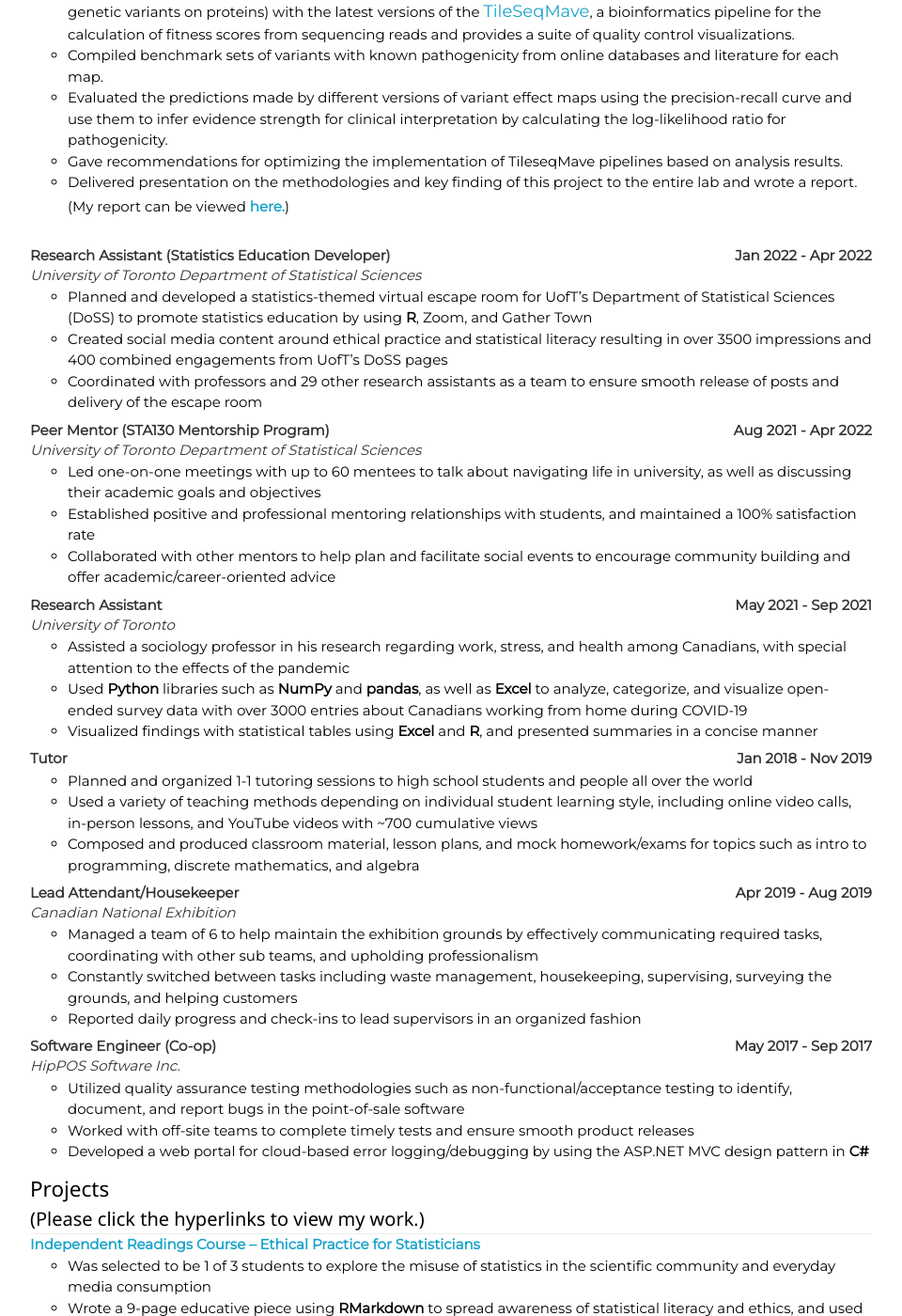
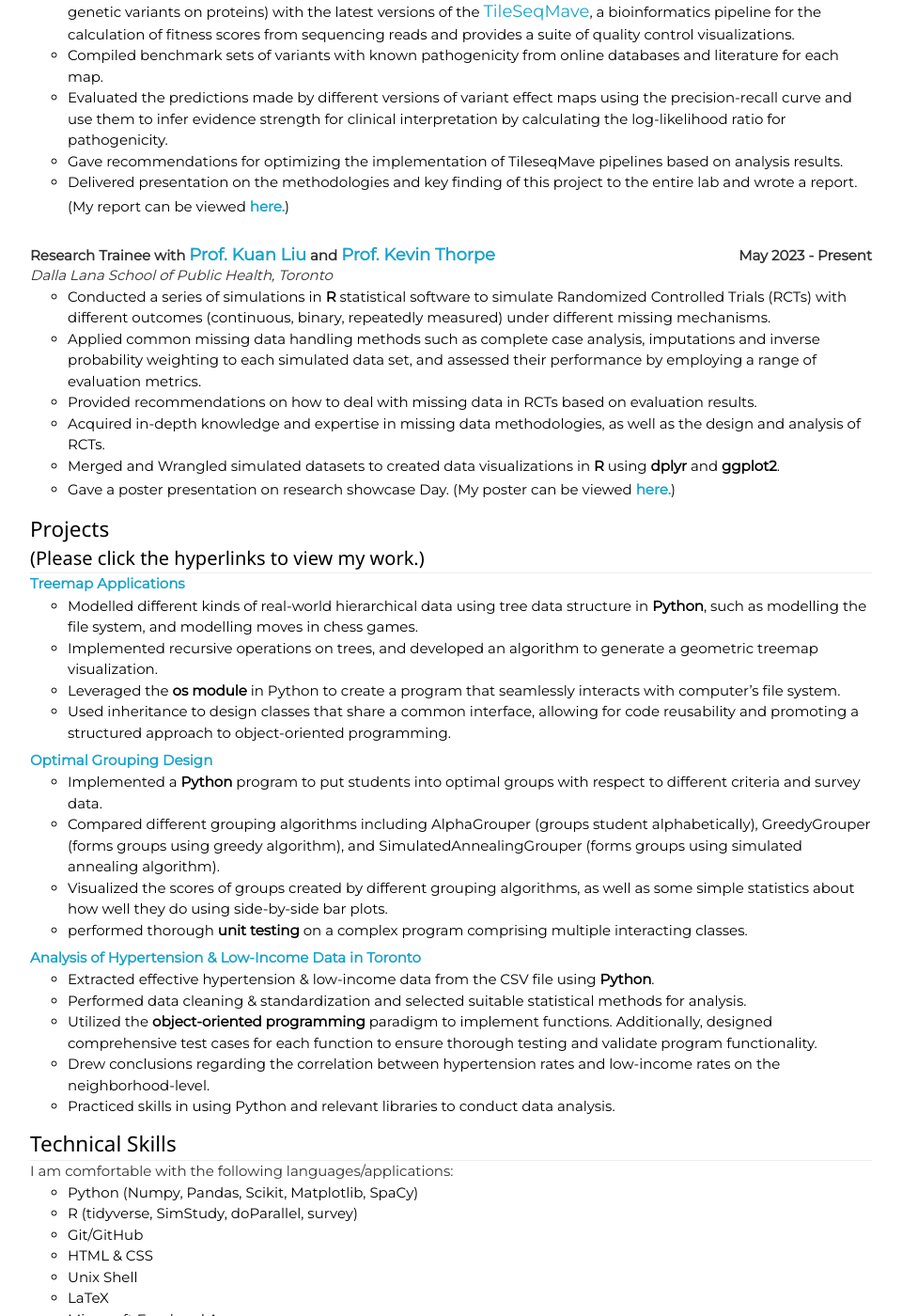
Before and after one commit to Bilin22/Bilin22.github.io, a Jekyll site: the page built from cv.md, in a window 1280 px wide and 1400 px high, scrolled down 403 px. Shown: the whole window at 94% size, without its empty margins (160-1120 px from the left). Built offline with Jekyll 4.4.1, drawn with Linux system fonts in a browser that asks for light colours; some of the changed text lies outside the part shown.

Commit message:
update new content

```diff
--- a/cv.md
+++ b/cv.md
@@ -23,6 +23,7 @@
 
 *Lunenfeld-Tanenbaum Research Institute @Sinai Health, Toronto*
 
+
 * Re-processed the raw data underlying existing variant effect maps (atlas of the functional effects of all possible genetic variants on proteins) with the latest versions of the [TileSeqMave](https://github.com/rothlab/tileseqMave/tree/c60d66c92665467d38ab203b7b18a075e719be87), a bioinformatics pipeline for the calculation of fitness scores from sequencing reads and provides a suite of quality control visualizations.
 * Compiled benchmark sets of variants with known pathogenicity from online databases and literature for each map.
 * Evaluated the predictions made by different versions of variant effect maps using the precision-recall curve and use them to infer evidence strength for clinical interpretation by calculating the log-likelihood ratio for pathogenicity.
@@ -31,120 +32,88 @@
 
 &nbsp;
 
-<p style = "float:right;"><b>Jan 2022 - Apr 2022</b></p>
-**Research Assistant (Statistics Education Developer)**
+<p style = "float:right;"><b>May 2023 - Present</b></p>
 
-*University of Toronto Department of Statistical Sciences*
-* Planned and developed a statistics-themed virtual escape room for UofT's Department of Statistical Sciences (DoSS) to promote statistics education by using **R**, Zoom, and Gather Town
-* Created social media content around ethical practice and statistical literacy resulting in over 3500 impressions and 400 combined engagements from UofT's DoSS pages
-* Coordinated with professors and 29 other research assistants as a team to ensure smooth release of posts and delivery of the escape room
+**Research Trainee with [Prof. Kuan Liu](https://www.kuan-liu.com) and [Prof. Kevin Thorpe](https://www.dlsph.utoronto.ca/faculty-profile/thorpe-kevin-e/)**
 
-<p style = "float:right;"><b>Aug 2021 - Apr 2022</b></p>
-**Peer Mentor (STA130 Mentorship Program)**
+*Dalla Lana School of Public Health, Toronto*
 
-*University of Toronto Department of Statistical Sciences*
-* Led one-on-one meetings with up to 60 mentees to talk about navigating life in university, as well as discussing their academic goals and objectives
-* Established positive and professional mentoring relationships with students, and maintained a 100% satisfaction rate
-* Collaborated with other mentors to help plan and facilitate social events to encourage community building and offer academic/career-oriented advice
 
-<p style = "float:right;"><b>May 2021 - Sep 2021</b></p>
-**Research Assistant**
+* Conducted a series of simulations in **R** statistical software to simulate Randomized Controlled Trials (RCTs) with different outcomes (continuous, binary, repeatedly measured) under different missing mechanisms.
+* Applied common missing data handling methods such as complete case analysis, imputations and inverse probability weighting to each simulated data set, and assessed their performance by employing a range of evaluation metrics.
+* Provided recommendations on how to deal with missing data in RCTs based on evaluation results.
+* Acquired in-depth knowledge and expertise in missing data methodologies, as well as the design and analysis of RCTs.
+* Merged and Wrangled simulated datasets to created data visualizations in **R** using **dplyr** and **ggplot2**.
+* Gave a poster presentation on research showcase Day. (My poster can be viewed [**here.**]({{ site.url }}/assets/SUDS_POSTER_new.pdf){:target="_blank"})
 
-*University of Toronto*
-* Assisted a sociology professor in his research regarding work, stress, and health among Canadians, with special attention to the effects of the pandemic
-* Used **Python** libraries such as **NumPy** and **pandas**, as well as **Excel** to analyze, categorize, and visualize open-ended survey data with over 3000 entries about Canadians working from home during COVID-19
-* Visualized findings with statistical tables using **Excel** and **R**, and presented summaries in a concise manner
-
-<p style = "float: right;"><b>Jan 2018 - Nov 2019</b></p>
-**Tutor**
-* Planned and organized 1-1 tutoring sessions to high school students and people all over the world
-* Used a variety of teaching methods depending on individual student learning style, including online video calls, in-person lessons, and YouTube videos with ~700 cumulative views
-* Composed and produced classroom material, lesson plans, and mock homework/exams for topics such as intro to programming, discrete mathematics, and algebra
-
-<p style = "float: right;"><b>Apr 2019 - Aug 2019</b></p>
-**Lead Attendant/Housekeeper**
-*Canadian National Exhibition*
-* Managed a team of 6 to help maintain the exhibition grounds by effectively communicating required tasks, coordinating with other sub teams, and upholding professionalism
-* Constantly switched between tasks including waste management, housekeeping, supervising, surveying the grounds, and helping customers
-* Reported daily progress and check-ins to lead supervisors in an organized fashion
-
-<p style = "float: right;"><b>May 2017 - Sep 2017</b></p>
-**Software Engineer (Co-op)**
-*HipPOS Software Inc.*
-* Utilized quality assurance testing methodologies such as non-functional/acceptance testing to identify, document, and report bugs in the point-of-sale software
-* Worked with off-site teams to complete timely tests and ensure smooth product releases
-* Developed a web portal for cloud-based error logging/debugging by using the ASP.NET MVC design pattern in **C#**
 
 ## Projects
 #### (Please click the hyperlinks to view my work.)
 ----
-[**Independent Readings Course – Ethical Practice for Statisticians**]({{ site.url }}/assets/final_report.pdf){:target="_blank"}
-* Was selected to be 1 of 3 students to explore the misuse of statistics in the scientific community and everyday media consumption
-* Wrote a 9-page educative piece using **RMarkdown** to spread awareness of statistical literacy and ethics, and used **Zotero + BiBTeX** to manage references
-* Conducted seminars and research presentations for cohort to synthesise findings and key ideas from a large range of sources
+[**Treemap Applications**](https://github.com/Bilin22/Treemaps)
+* Modelled different kinds of real-world hierarchical data using tree data structure in **Python**, such as modelling the file system, and modelling moves in chess games.
+* Implemented recursive operations on trees, and developed an algorithm to generate a geometric treemap visualization.
+* Leveraged the **os module** in Python to create a program that seamlessly interacts with computer’s file system.
+* Used inheritance to design classes that share a common interface, allowing for code reusability and promoting a structured approach to object-oriented programming.
 
-[**Statistical Analysis of Gender Parity (R)**]({{ site.url }}/assets/sta303_project.pdf){:target="_blank"}
-* Worked in a group of 4 for a school project as a consulting firm to assess gender parity in hiring, wages, and promotions for a fictitious software company
-* Merged and wrangled large datasets to create data visualizations and summaries using **dplyr** and **ggplot2**
-* Used judgment to choose appropriate generalized linear (mixed) models, checked their assumptions, and justified the selection in confidence intervals and significance testing
-* Balanced the workload as a team and created a seamless report with reproducible code by using **RMarkdown**
-* Liza Bolton (my past instructor for STA303) summarizes the project very well [**here:**](https://www.lizabolton.com/sta303_winter21_note){:target="_blank"}
 
-**League of Legends Data Analysis (R, Python)**
-* Made a report trying to establish a relationship between rank in League of Legends and predictors such as total number of games played, wins, summoner level, etc. using linear regression
-* Used Python libraries NumPy and pandas to extract and organize over 1000 entries from the Riot API, and used R to conduct regression analyses
-* (The first version/attempt of my report has been completed, but I am refining the methods and procedures to make a second part.)
+[**Optimal Grouping Design**](https://github.com/Bilin22/Forming-Optimal-Groups)
+* Implemented a **Python** program to put students into optimal groups with respect to different criteria and survey data.
+* Compared different grouping algorithms including AlphaGrouper (groups student alphabetically), GreedyGrouper (forms groups using greedy algorithm), and SimulatedAnnealingGrouper (forms groups using simulated annealing algorithm).
+* Visualized the scores of groups created by different grouping algorithms, as well as some simple statistics about how well they do using side-by-side bar plots.
+* performed thorough **unit testing** on a complex program comprising multiple interacting classes.
 
-[**Report on the Effect of Mortality Rate and Alcohol Consumption Using RDD (R)**]({{ site.url }}/assets/sta304_project.pdf){:target="_blank"}
-* Individual school project aimed to replicate and extend Carpenter's and Dobkin's 2009 study on mortality rate and alcohol consumption
-* Applied linear and quadratic regression discontinuity methods, using minimum legal drinking age as the threshold
-* Used **dplyr** and **tidyverse** to clean data, and **ggplot2** + **knitr** to visualize and present results.
 
-[**Data Visualization for COVID-19 Cases in Toronto (R)**]({{ site.url }}/assets/sta303_data-exploration_final.pdf){:target="_blank"}
-* Extensively used **tidyr** and **dplyr** libraries to wrangle, parse and transform real-time data from the City of Toronto website on COVID-19 cases in all 140 neighborhoods for a school assignment
-* Used ggplot to visualize daily cases, outbreak types, and thematic maps that illustrate the percentage of low-income families and the proportion of COVID-19 cases by region
+[**Analysis of Hypertension & Low-Income Data in Toronto**](https://github.com/Bilin22/Hypertension-and-Low-Income)
+* Extracted effective hypertension & low-income data from the CSV file using **Python**.
+* Performed data cleaning & standardization and selected suitable statistical methods for analysis.
+* Utilized the **object-oriented programming** paradigm to implement functions. Additionally, designed comprehensive test cases for each function to ensure thorough testing and validate program functionality.
+* Drew conclusions regarding the correlation between hypertension rates and low-income rates on the neighborhood-level.
+* Practiced skills in using Python and relevant libraries to conduct data analysis.
 
-[**Comparing Complex Multiple Linear Models for Toronto and Mississauga House Prices (R)**]({{ site.url }}/assets/sta302_a3.pdf){:target="_blank"}
-* Implemented multiple linear regression in order to help home buyers predict sale price of homes in the GTA for a school assignment
-* Analyzed diagnostic plots and used the Akaike/Bayesian information criterion for optimal probabilistic model selection
 
 ## Technical Skills
 ----
 I am comfortable with the following languages/applications:
-* Python (NumPy, pandas)
-* R (dplyr, tidyverse, ggplot2, knitr)
+* Python (Numpy, Pandas, Scikit, Matplotlib, SpaCy)
+* R (tidyverse, SimStudy, doParallel, survey)
 * Git/GitHub
 * HTML & CSS
-* SQL
-* Tableau
+* Unix Shell
+* LaTeX
 * Microsoft Excel and Access
 
-## Relevant Courses
+## Relevant Courses & Grades
 ----
+
+My transcript can be viewed [**here.**]({{ site.url }}/assets/transcript.pdf){:target="_blank"}
+
 Here is an exhaustive list of relevant courses I have taken:
-* CSC108 (Intro to Programming)
-* STA130 (Statistical Reasoning)
-* MAT137 (Calculus!)
+* MAT135 (Calculus I)
+* MAT136 (Calculus II)
+* MAT235 (Multivariable Calculus)
+* MAT223 (Linear Algebra I)
+* BIO130 (Molecular and Cell Biology)
+* BIO230 (From Genes to Organisms)
+* BCH242 (Intro Biochemistry)
+* BCB330 (Special Project in Bioinformatics)
+* HMB265 (General & Human Genetics)
+* CHM136 (Intro Organic Chem I)
+* CHM247 (Intro Organic Chem II)
+* CSC108 (Intro to Computer Programming)
 * CSC148 (Intro to Computer Science)
-* CSC165 (Mathematical Expression & Reasoning for Computer Science)
-* MAT223 (Linear Algebra I)
-* MAT224 (Linear Algebra II)
-* MAT235 (Multivariable Calculus) _(I love you, Professor Leonard.)_
-* MAT244 (Ordinary Differential Equations)
-* MAT246 (Abstract Mathematics)
-* STA257 (Probability & Statistics 1)
-* STA261 (Probability & Statistics 2)
-* MAT301 (Groups and Symmetries)
-* STA302/1001 (Methods of Data Analysis I)
-* STA303/1002 (Methods of Data Analysis II)
-* STA304/1003 (Surveys, Sampling and Observational Data)
-* STA305/1004 (Design and Analysis of Experiments)
-* MAT334 (Complex Variables) _(I love you, Petra Bonfert Taylor and CrystalMath.)_
-* STA347 (Probability Theory I)
-* FSL421 (French IV)
-* STA437/2005 (Methods for Multivariate Data)
-* STA457/2202 (Time Series Analysis)
-* MAT337 (Intro to Real Analysis)
-* APM462 (Nonlinear Optimization)
-* STA442/2101 (Methods of Applied Statistics)
-* STA497 (Readings in Statistics) with Professor Liza Bolton. Thanks, Liza!!! :)
+* STA237 (Probability, Statistics and Data Analysis I)
+* STA238 (Probability, Statistics and Data Analysis II)
+
+
+## Honors and Awards
+----
+<p style = "float:right;"><b>2023</b></p>
+
+**Summer Undergraduate Data Science (SUDS) Research Program Award**
+Awarded to fund a summer research project for undergraduate students in data science field. ($7200 CAD)
+
+<p style = "float:right;"><b>2022, 2023</b></p>
+
+**Dean’s List Scholar**
+Awarded to students who had excellent GPA in the University
```
